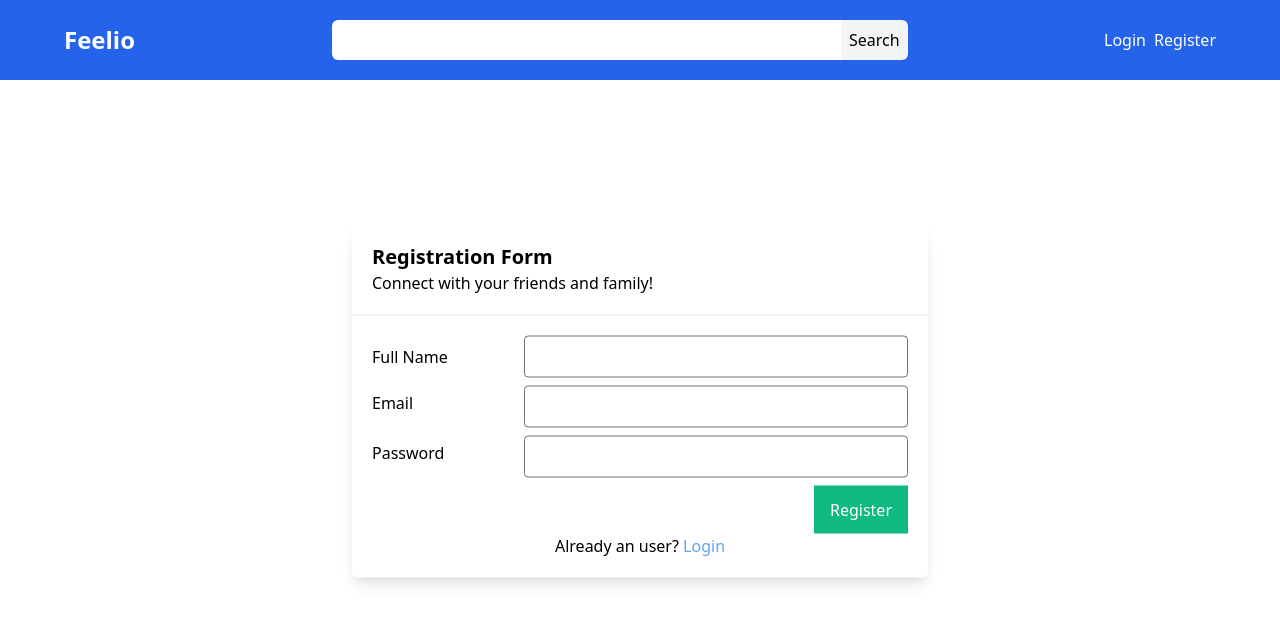
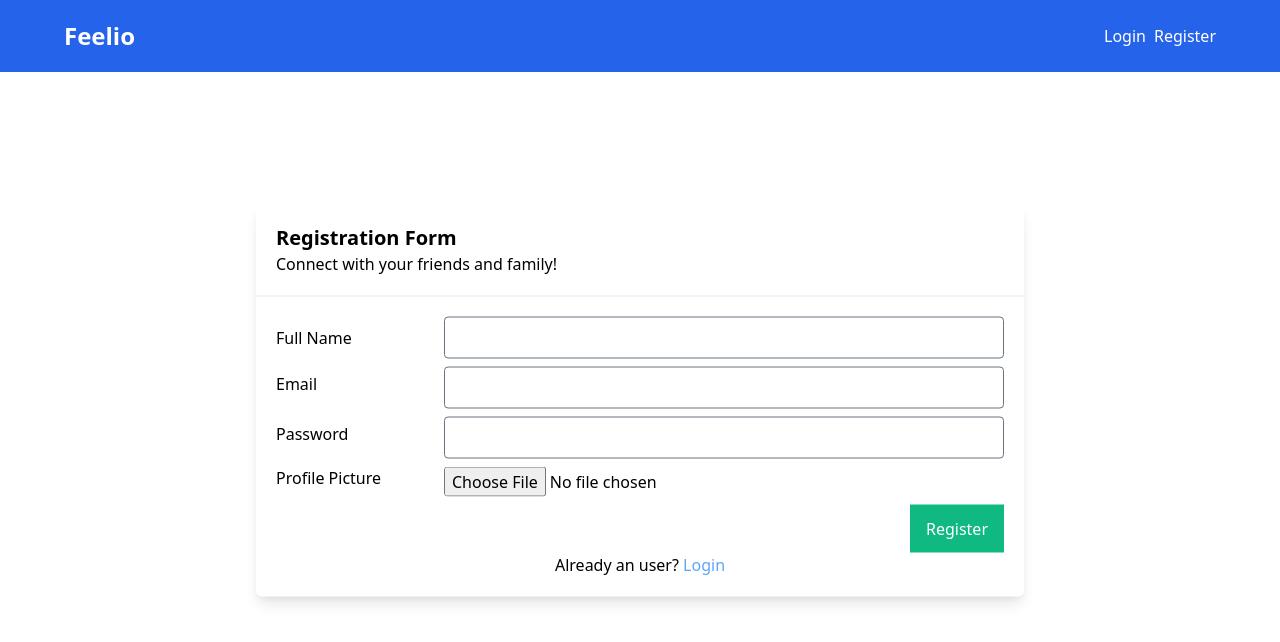
Before and after one commit to anasAllahwala/Feelio, a React (Create React App) app in the folder feelio-frontend/: page /register in a window 1280 px wide. Shown: the top 642 px of the page. Built offline with nearby package versions, Linux system fonts and the light colour scheme.

Commit message:
navbar fixed

```diff
--- a/feelio-frontend/src/components/global/Navbar.js
+++ b/feelio-frontend/src/components/global/Navbar.js
@@ -81,7 +81,7 @@ const Navbar = ({ title, active }) => {
         <div className=" max-w-md lg:max-w-6xl m-auto py-5">
           <div className="flex justify-between items-center">
             <h1 className="font-semibold text-2xl">Feelio</h1>
-            {searchBar()}
+            {auth.user && searchBar()}
             {!(auth.user && !auth.isLoading) ? (
               <nav>
                 <Link className="mr-2" to="/login">
--- a/feelio-frontend/src/components/units/Input.js
+++ b/feelio-frontend/src/components/units/Input.js
@@ -12,7 +12,7 @@ const Input = ({
   return (
     <div className={"flex items-center " + parentClass}>
       {label ? (
-        <label htmlFor={id} className="mr-2 w-36">
+        <label htmlFor={id} className="mr-2 w-40">
           {label}
         </label>
       ) : null}
--- a/feelio-frontend/src/views/auth/Register.js
+++ b/feelio-frontend/src/views/auth/Register.js
@@ -32,7 +32,7 @@ const Register = ({ title }) => {
 
   return (
     <div>
-      <div className="max-w-md md:max-w-xl w-full absolute top-1/2 left-1/2 transform -translate-x-1/2 -translate-y-1/2">
+      <div className="max-w-md md:max-w-3xl w-full absolute top-1/2 left-1/2 transform -translate-x-1/2 -translate-y-1/2">
         <div className="shadow-lg rounded-md">
           <dl className="p-5 border-b">
             <dt className="font-semibold text-xl">Registration Form</dt>
@@ -66,6 +66,11 @@ const Register = ({ title }) => {
               onChange={(e) => setPassword(e.target.value)}
               required
             />
+            <Input
+              label="Profile Picture"
+              type="file"
+              className="mt-2 flex-1"
+            />
             <Button className="block ml-auto bg-green-500 text-white mt-2">
               Register
             </Button>
```
